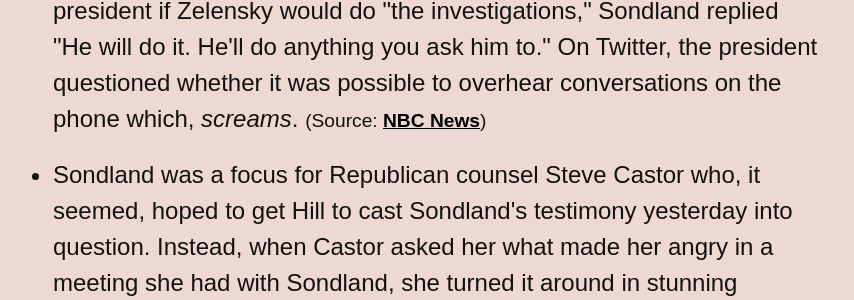
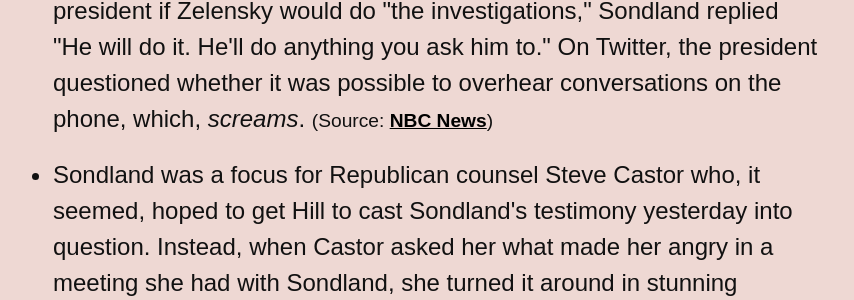
Before and after one commit to dansinker/impeachment.fyi, a Jekyll site: the page built from index.md, in a window 1280 px wide and 900 px high, scrolled down 1613 px. Shown: the part 371-671 px from the top of the window, without its empty margins (277-1131 px from the left). Built offline with Jekyll 4.4.1, drawn with Linux system fonts in a browser that asks for light colours; nearby versions of some CDN libraries; some web fonts are replaced; comment, search, counter and statistics services are not loaded; some of the changed text lies outside the part shown.

Commit message:
final bits

```diff
--- a/_data/news.yml
+++ b/_data/news.yml
@@ -8,7 +8,7 @@ news:
   - item: The hearing opened with Fiona Hill taking apart the Republican theory—voiced over and over at these hearings—that Ukraine interfered in the 2016 election. <b>"Some of you on this committee appear to believe that Russia and its security services did not conduct a campaign against our country—and that perhaps, somehow, for some reason, Ukraine did," she testified. "This is a fictional narrative that has been perpetrated and propagated by the Russian security services themselves."</b> Later, Hill expanded on the Russian's motivation&#58; "The goal of the Russians was really to put whoever was going to become the president … under a cloud." Whoever won, Hill explained, the Russians ultimately wanted to "pit one side of the electorate against the other. That they would pit one party against the other … That they would create just the kind of chaos that we have seen in our politics." <i>Sound familiar?</i>
     source: Wall Street Journal
     url: https://www.wsj.com/articles/fiona-hill-david-holmes-expected-to-testify-on-ukraine-pressure-campaign-11574332203?mod=hp_lead_pos2
-  - item: David Holmes' testimony offered a first-hand account of the activity at the US embassy in Ukraine during the timeframe leading up to Trump's July 25 call with Ukrainian president Zelensky, and the aftermath of that call. At the Embassy, Holmes testified, "we'd been hearing about the investigations"—into the Bidens and the 2016 election, pushed by Rudy Giulani—"since March." Giuliani's involvement, Holmes said, wasn't welcome by Ambassador Sondland, who told him "every time Rudy gets involved he goes and F's it all up." <b>But, according to Holmes, Sondland became a key conduit between Ukraine and the president on these investigations, leading to a phone call Sondland held with President Trump on the terrace of a restaurant in Kiev on July 26</b>, the day after the president's call with Ukrainian president Zelensky. Holmes, who reenacted the call with flair, said that when asked by the president if Zelensky would do "the investigations," Sondland replied "He will do it. He'll do anything you ask him to." On Twitter, the president questioned whether it was possible to overhear conversations on the phone which, <i>screams</i>.
+  - item: David Holmes' testimony offered a first-hand account of the activity at the US embassy in Ukraine during the timeframe leading up to Trump's July 25 call with Ukrainian president Zelensky, and the aftermath of that call. At the Embassy, Holmes testified, "we'd been hearing about the investigations"—into the Bidens and the 2016 election, pushed by Rudy Giulani—"since March." Giuliani's involvement, Holmes said, wasn't welcome by Ambassador Sondland, who told him "every time Rudy gets involved he goes and F's it all up." <b>But, according to Holmes, Sondland became a key conduit between Ukraine and the president on these investigations, leading to a phone call Sondland held with President Trump on the terrace of a restaurant in Kiev on July 26</b>, the day after the president's call with Ukrainian president Zelensky. Holmes, who reenacted the call with flair, said that when asked by the president if Zelensky would do "the investigations," Sondland replied "He will do it. He'll do anything you ask him to." On Twitter, the president questioned whether it was possible to overhear conversations on the phone, which, <i>screams</i>.
     source: NBC News
     url: https://www.nbcnews.com/politics/trump-impeachment-inquiry/live-blog/nov-21-impeachment-hearings-live-updates-n1087686/ncrd1088436#liveBlogHeader
   - item: Sondland was a focus for Republican counsel Steve Castor who, it seemed, hoped to get Hill to cast Sondland's testimony yesterday into question. Instead, when Castor asked her what made her angry in a meeting she had with Sondland, she turned it around in stunning fashion&#58; "What I was angry about was that he wasn't coordinating with us. But I've actually realized, having listened to his deposition, that he was absolutely right. He wasn't coordinating with us because we weren't doing the same thing he was doing." So what <i>was</i> Sondland doing? "He said to me, I'm briefing the president, I'm briefing Chief of Staff Mulvaney, I'm briefing Secretary Pompeo, and I've talked with Ambassador Bolton. Who else do I have to deal with?" <b>It struck her, Hill said, as she looked at the emails Sondland supplied in yesterday's testimony, "that he was absolutely right. Because he was being involved in a domestic political errand and we were involved in national security foreign policy and those two things had just diverged.</b>" And <i>that</i>—more than almost anything else that's been said the last two weeks—is the whole problem.
```
